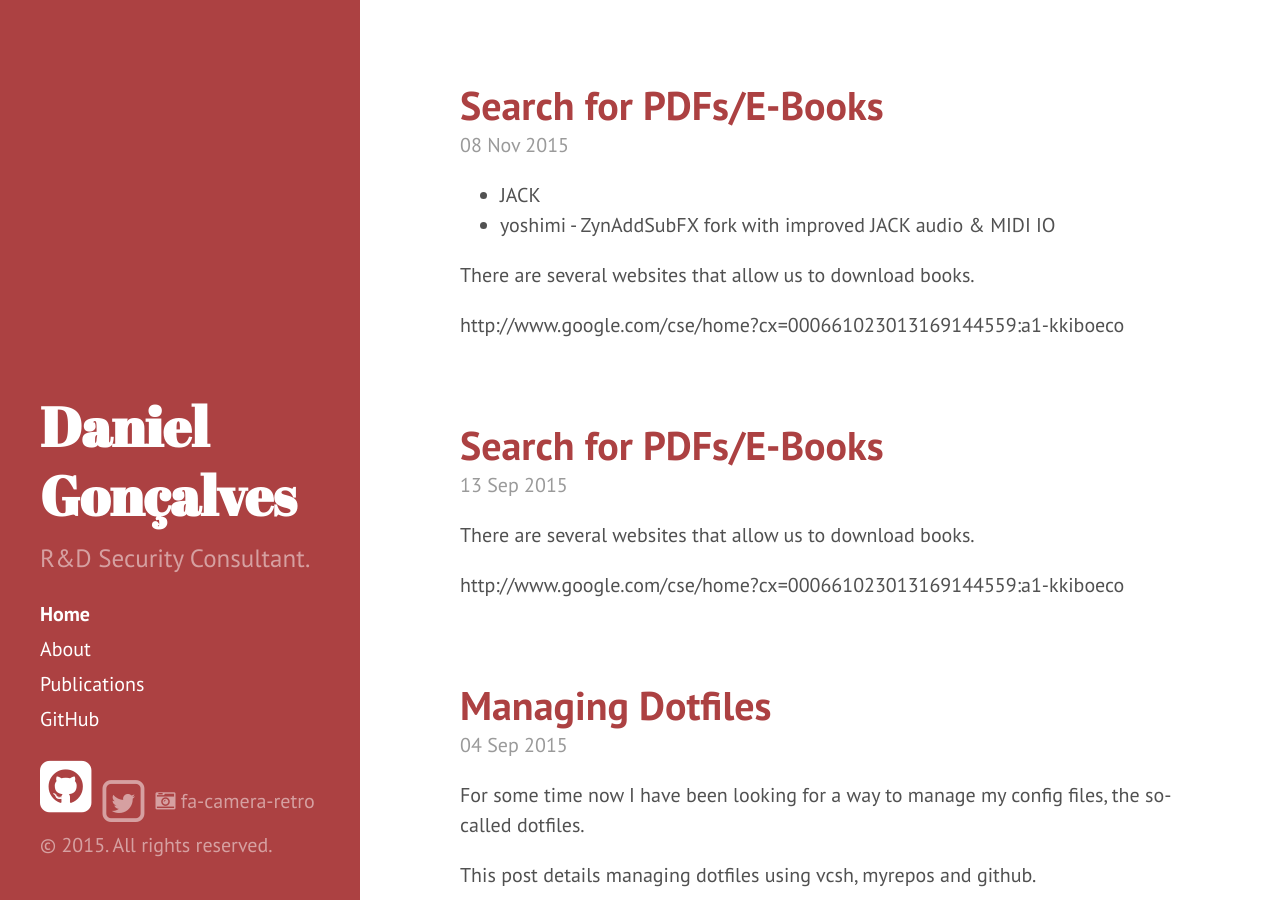
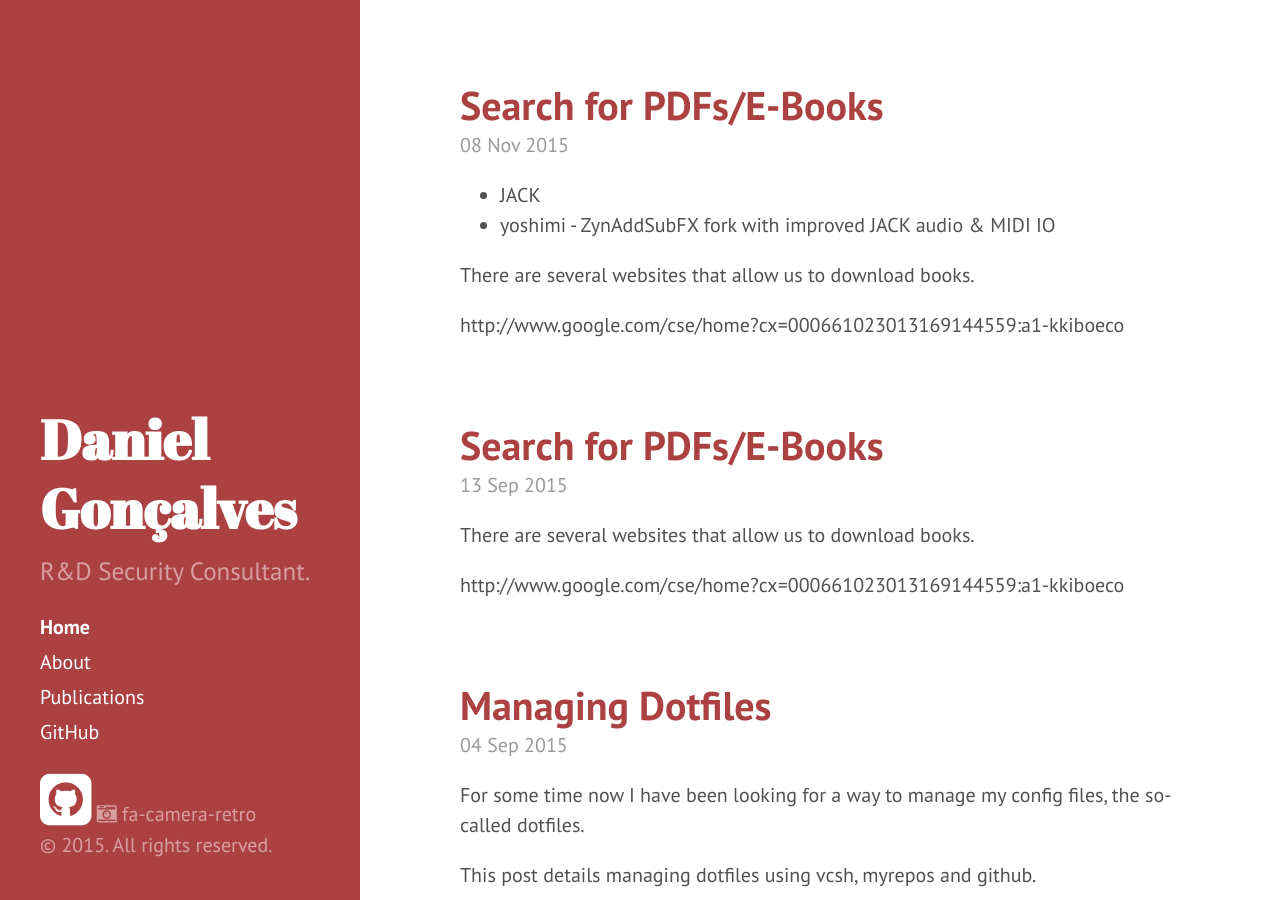
Before and after one commit to 2phost/2phost.github.io, a Jekyll site: the page built from index.html, in a window 1280 px wide and 900 px high. Built offline with Jekyll 4.4.1, drawn with Linux system fonts in a browser that asks for light colours; nearby versions of some CDN libraries; Markdown is read by kramdown in place of the engine named in the settings; the list of posts is cut into pages by our own code.

Commit message:
GitHub Icon

```diff
--- a/_includes/sidebar.html
+++ b/_includes/sidebar.html
@@ -29,11 +29,7 @@
       <a class="sidebar-nav-item" href="{{ site.github.repo }}">GitHub</a>
     </nav>
 
-    <a href="teste"><i class="fa fa-github-square fa-3x"></i></a>
-<span class="fa-stack fa-lg">
-  <i class="fa fa-square-o fa-stack-2x"></i>
-  <i class="fa fa-twitter fa-stack-1x"></i>
-</span>
+    {{ with site.github.repo }}<a href="{{ . }}"><i class="fa fa-github-square fa-3x"></i></a>{{ end }}
 
 <i class="fa fa-camera-retro"></i> fa-camera-retro
 
```
